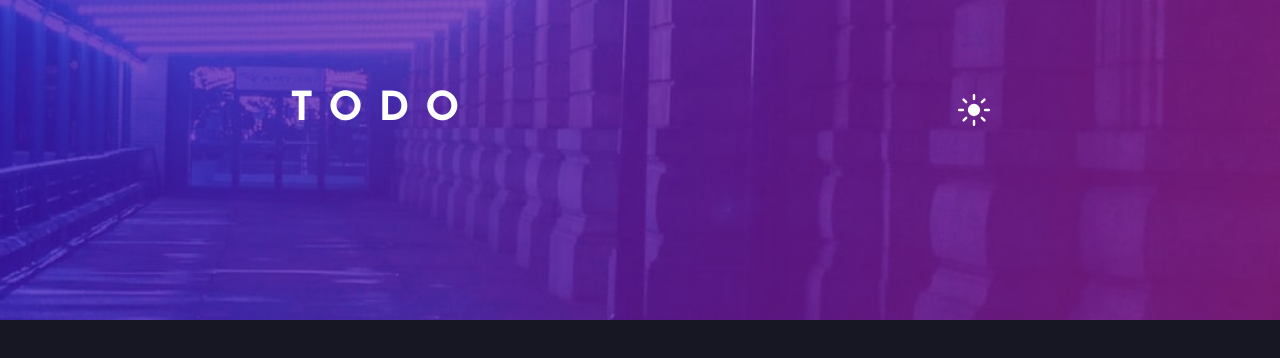
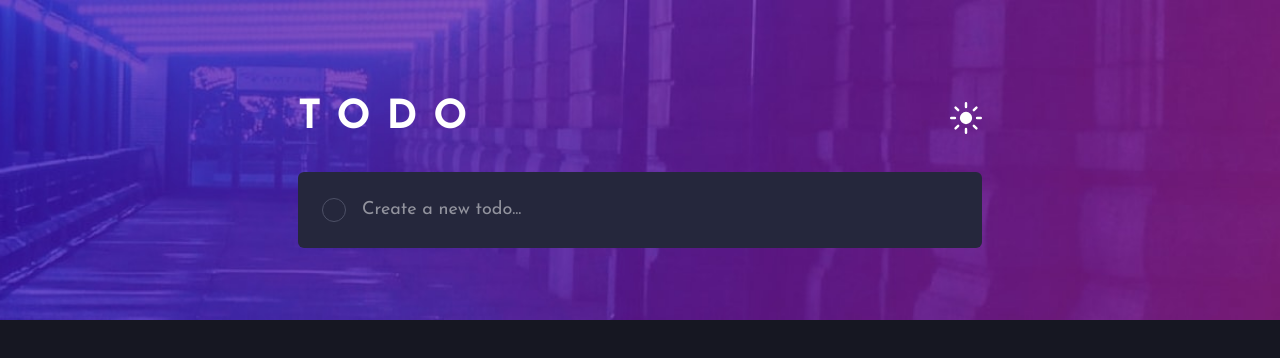
Before and after one commit to gdev-13/todo-app-challenge, a React (Vite) app: page / in a window 1280 px wide. Shown: the top 358 px of the page. Built offline with nearby package versions, Linux system fonts and the light colour scheme.

Commit message:
feat: criar componente de entrada de tarefas

```diff
--- a/src/App.tsx
+++ b/src/App.tsx
@@ -1,13 +1,17 @@
 import ToDoHeader from "./components/ToDoHeader";
+import ToDoInput from "./components/ToDoInput";
 
 function App() {
     return (
         <main className="bg-dark-navy-950 h-screen">
             <div className="bg-[url('/images/bg-desktop-dark.jpg')] h-80 bg-cover bg-center">
-                <ToDoHeader />
+                <div className="max-w-175 m-auto p-2">
+                    <ToDoHeader />
+                    <ToDoInput />
+                </div>
             </div>
         </main>
     )
-}
+};
 
 export default App;
--- a/src/components/ToDoHeader/index.tsx
+++ b/src/components/ToDoHeader/index.tsx
@@ -2,7 +2,7 @@ import IconSun from '/images/icon-sun.svg'
 
 function ToDoHeader() {
     return (
-        <header className="flex justify-between max-w-175 m-auto mb-6 pt-20">
+        <header className="flex justify-between mb-6 pt-20">
             <h1 className='text-white text-[2.5rem] font-bold tracking-[1rem]'>TODO</h1>
             <button>
                 <img className="w-8 h-8" src={IconSun} alt="Alternar tema"></img>
--- /dev/null
+++ b/src/components/ToDoInput/index.tsx
@@ -0,0 +1,10 @@
+function ToDoInput() {
+    return (
+        <form className="relative mb-10">
+            <span className="absolute w-6 h-6 border border-dark-purple-700 top-1/2 -translate-y-1/2 rounded-full left-6"></span>
+            <input type="text" placeholder="Create a new todo..." name="todo" className="bg-dark-navy-900 w-full text-white rounded-md py-6 pl-16 outline-none text-lg" />
+        </form>
+    )
+};
+
+export default ToDoInput;
```
